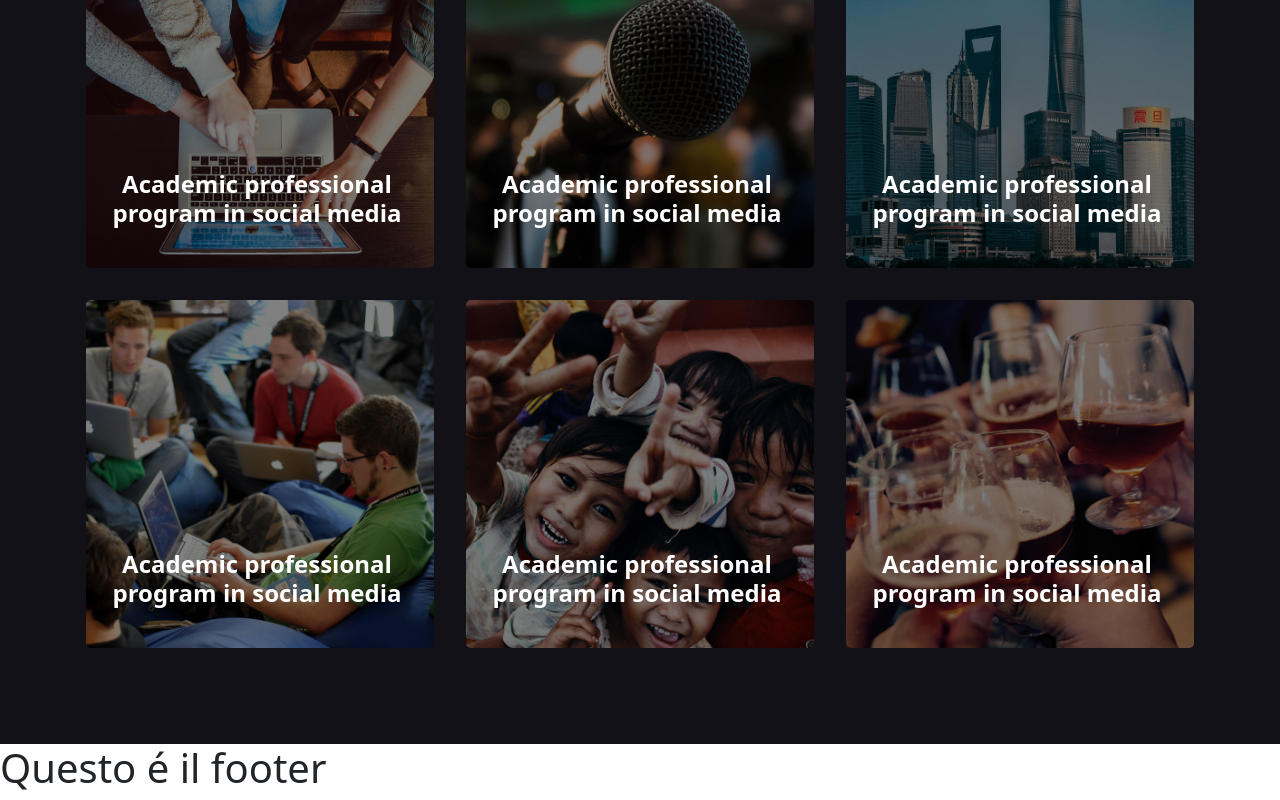
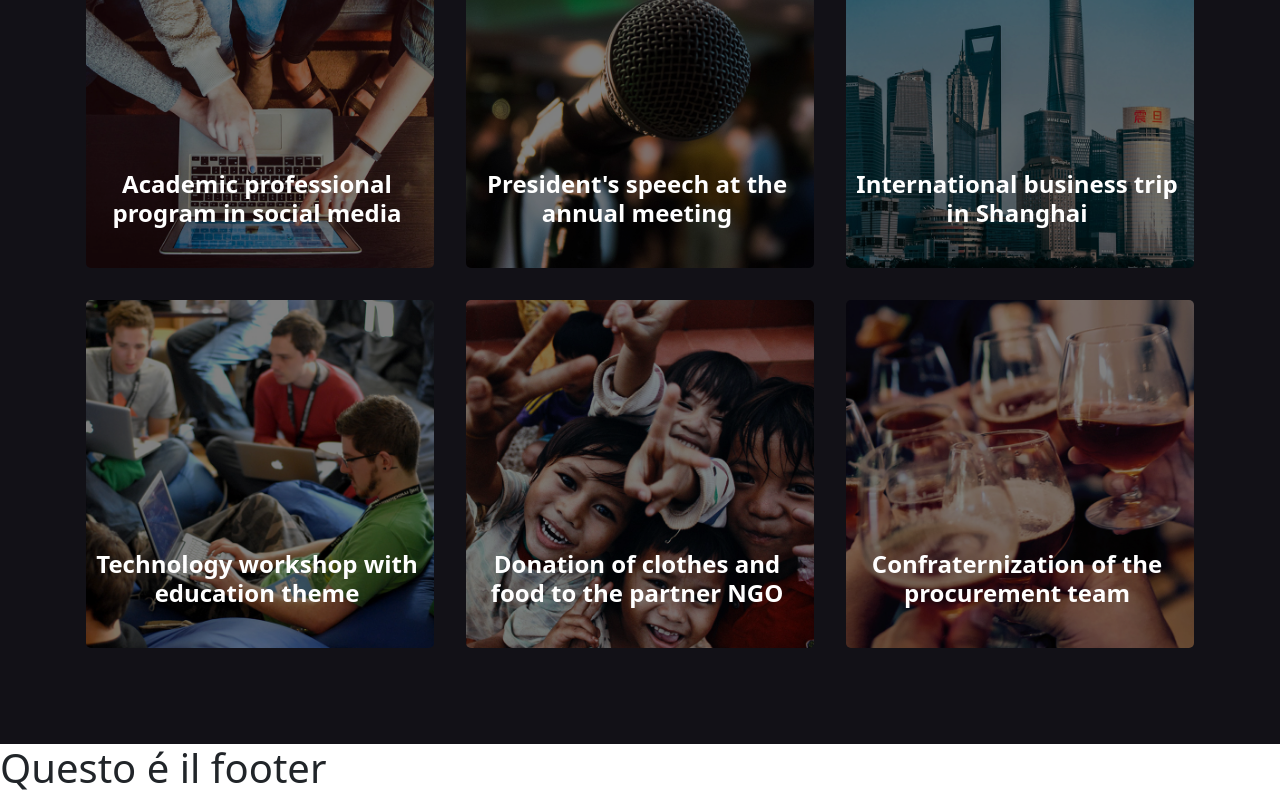
Before and after one commit to PierluigiTornesi/proj-html-vuejs, a Vue app: page / in a window 1280 px wide. Shown: the part 2291-3091 px from the top of the page. Built offline with nearby package versions, Linux system fonts and the light colour scheme.

Commit message:
update: descrizione dinamica in section AeP

```diff
--- a/src/components/AppMainAeP.vue
+++ b/src/components/AppMainAeP.vue
@@ -61,7 +61,7 @@
                     <a href="">
                         <img :src="(getImagePath(project.imagePath) )" alt="">
                     </a>
-                    <h4>Academic professional program in social media</h4>
+                    <h4>{{ project.descImage }}</h4>
                 </div>
             </div>
         </div>
```
